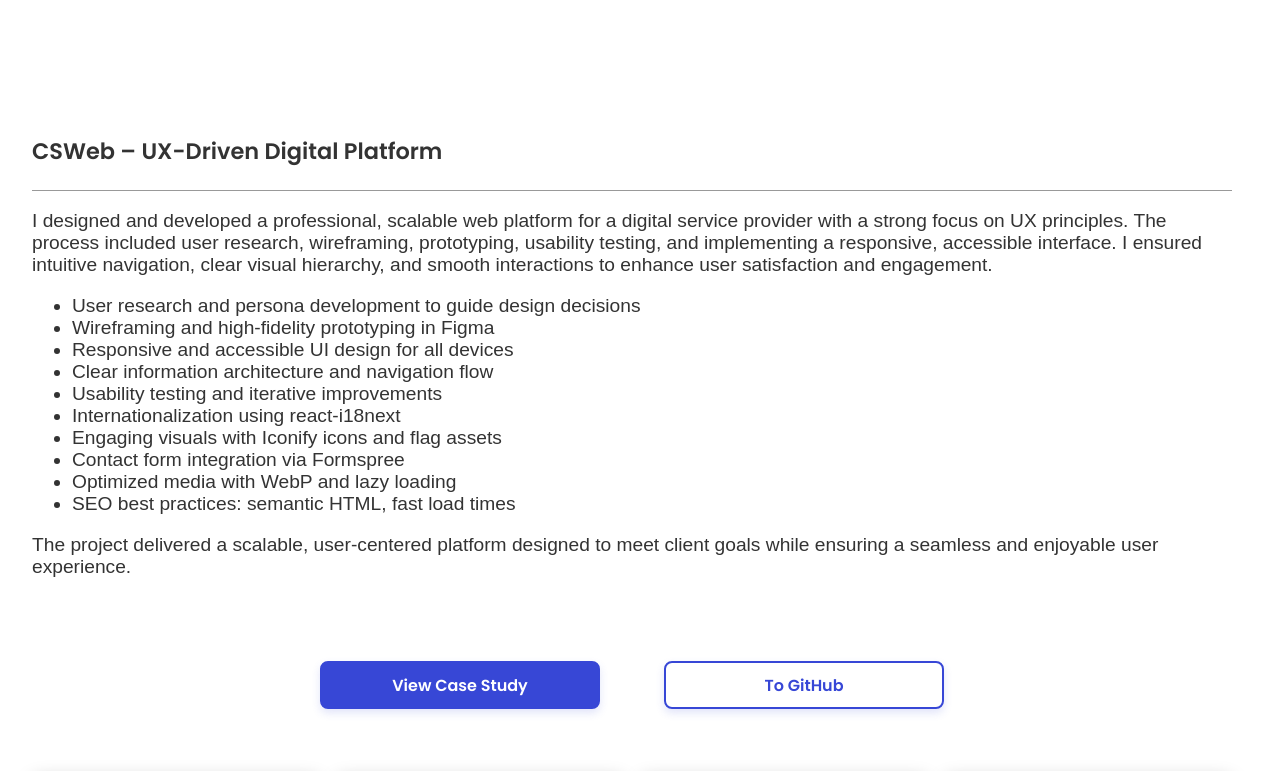
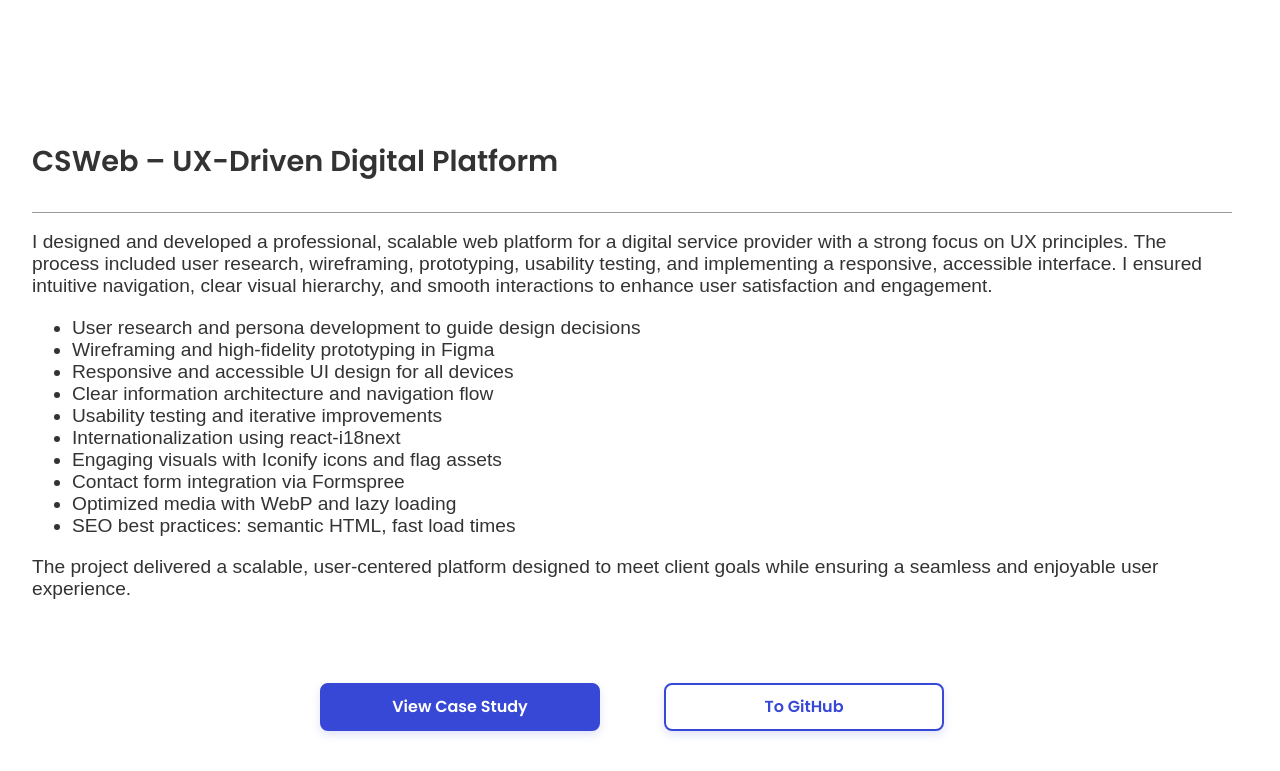
Before and after one commit to CristinaSt86/Portfolio, a React (Create React App) app: page /projects in a window 1280 px wide. Shown: the part 840-1611 px from the top of the page. Built offline with nearby package versions, Linux system fonts and the light colour scheme.

Commit message:
style: add global index.css with base typography and reset

```diff
--- a/src/components/ThemeWrapper/ThemeWrapper.module.css
+++ b/src/components/ThemeWrapper/ThemeWrapper.module.css
@@ -1,7 +1,3 @@
-/* * {
-  box-sizing: border-box;
-} */
-
 :root {
   --text-night-mode: #f5f7fa;
   --bg-night-mode: #000;
@@ -15,39 +11,6 @@ body {
   font-weight: 500;
   font-family: "Arial", sans-serif;
 }
-
-h1,
-h2 {
-  font-family: "Poppins", sans-serif;
-}
-
-h1{
-  font-weight: 600;
-}
-
-/* .darkTheme {
-  background-color: var(--bg-night-mode);
-  color: var(--text-night-mode);
-  width: 100%;
-  min-height: 100vh;
-  flex-direction: column;
-  box-sizing: border-box;
-  background-attachment: fixed;
-  padding: 0 0.5rem;
-  overflow-x: hidden;
-}
-
-.lightTheme {
-  background-color: var(--bg-day-mode);
-  color: var(--text-day-mode);
-  width: 100%;
-  min-height: 100vh;
-  flex-direction: column;
-  box-sizing: border-box;
-  background-attachment: fixed;
-  padding: 0 0.5rem;
-  overflow-x: hidden;
-} */
 
 .darkTheme,
 .lightTheme {
--- /dev/null
+++ b/src/index.css
@@ -0,0 +1,5 @@
+h1 {
+  font-size: 1.8rem;
+  font-family: "Poppins", sans-serif;
+  font-weight: 600;
+}
--- a/src/index.js
+++ b/src/index.js
@@ -1,6 +1,7 @@
 import React from "react";
 import ReactDOM from "react-dom/client";
 import App from "./App";
+import "./index.css";
 import { BrowserRouter } from "react-router-dom";
 import { ThemeProvider } from "./ThemeContext";
 
--- a/src/pages/AdviceSlip/AdviceSlip.module.css
+++ b/src/pages/AdviceSlip/AdviceSlip.module.css
@@ -35,6 +35,7 @@
   gap: 1.5rem;
 }
 
+
 @media only screen and (max-width: 800px) {
   .mainContainer {
     flex-direction: column;
--- a/src/pages/FigoRest/FigoRest.module.css
+++ b/src/pages/FigoRest/FigoRest.module.css
@@ -9,7 +9,7 @@
   justify-content: center;
   align-items: center;
   background: #ffffff33;
-  border-radius:0.5rem;
+  border-radius: 0.5rem;
   font-size: 1.2rem;
 }
 
@@ -19,12 +19,6 @@
 
 .aboutApp {
   max-width: 100%;
-}
-
- {
-  width: 100%;
-  height: 100%;
-  object-fit: contain;
 }
 
 .btnImg {
@@ -38,7 +32,6 @@
     flex-wrap: nowrap;
     margin: 2rem 0;
     padding: 0.5rem 0.5rem;
-
   }
 
   .placeholder {
@@ -48,7 +41,7 @@
   .aboutApp {
     padding: 0;
   }
-  .titlu{
-    text-align:center;
+  .titlu {
+    text-align: center;
   }
 }
--- a/src/pages/JoggaInter/JoggaInter.module.css
+++ b/src/pages/JoggaInter/JoggaInter.module.css
@@ -30,7 +30,6 @@
     flex-direction: column;
     margin: 2rem 0;
     padding: 0.5rem 0.5rem;
-
   }
 
   .placeholder {
@@ -45,7 +44,7 @@
     width: 100%;
     height: auto;
   }
-  .titlu{
-    text-align:center;
+  .titlu {
+    text-align: center;
   }
 }
--- a/src/pages/JokeTeller/JokeTeller.module.css
+++ b/src/pages/JokeTeller/JokeTeller.module.css
@@ -30,6 +30,7 @@
   gap: 1.5rem;
 }
 
+
 @media only screen and (max-width: 767px) {
   .mainContainer {
     flex-direction: column;
--- a/src/pages/ToDo/ToDo.module.css
+++ b/src/pages/ToDo/ToDo.module.css
@@ -25,6 +25,8 @@
   max-width: 100%;
 }
 
+
+
 @media only screen and (max-width: 767px) {
   .mainContainer {
     flex-direction: column;
--- a/src/pages/Topalx/Topalx.module.css
+++ b/src/pages/Topalx/Topalx.module.css
@@ -25,6 +25,8 @@
   height: 0.5rem;
 }
 
+
+
 @media only screen and (max-width: 767px) {
   .mainContainer {
     flex-direction: column;
@@ -40,7 +42,7 @@
   .aboutApp {
     padding: 0;
   }
-  .titlu{
-    text-align:center;
+  .titlu {
+    text-align: center;
   }
 }
```
Also changed, not shown: src/pages/ProjectsPage/ProjectsPage.module.css (+0 -17 lines).
